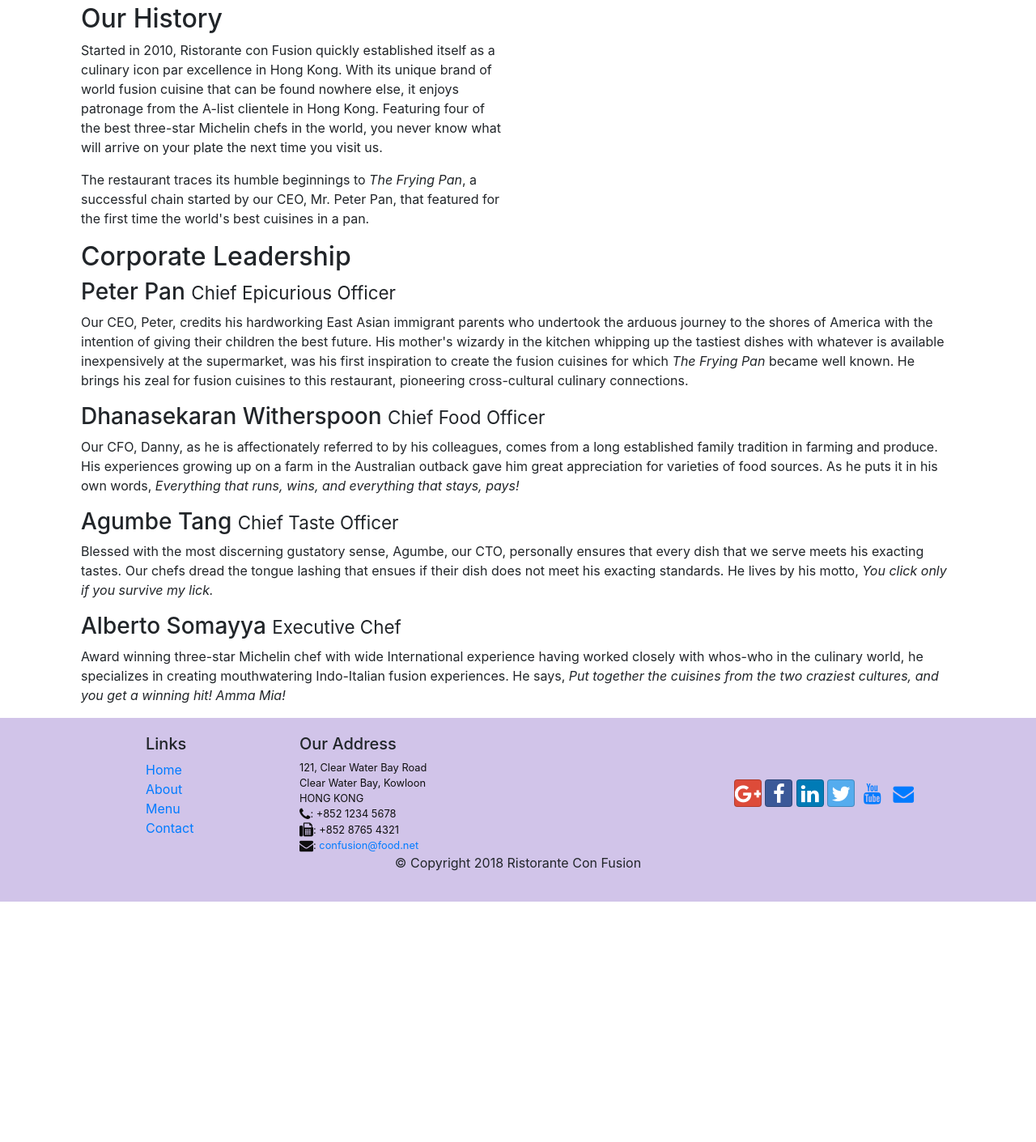
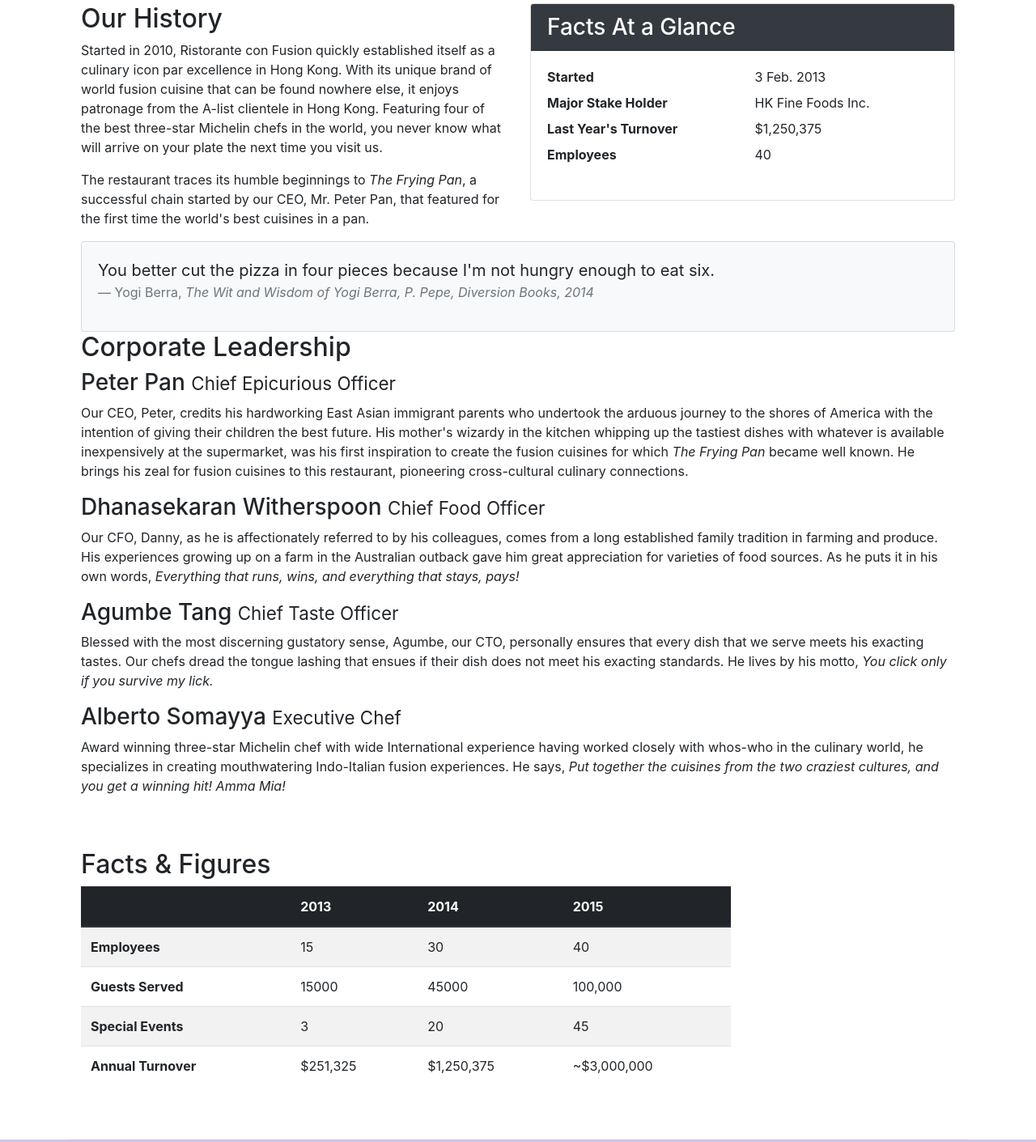
Before and after one commit to TamaraAlhajj/conFusion, a website: page aboutus.html in a window 1280 px wide. Shown: the part 461-1872 px from the top of the page at 81% size. Before the commit the page ends 1575 px from the top, so only its background shows below. Drawn offline with nearby package versions, Linux system fonts and the light colour scheme.

Commit message:
alerting users

```diff
--- a/aboutus.html
+++ b/aboutus.html
@@ -22,13 +22,16 @@
             <button class="navbar-toggler" type="button" data-toggle="collapse" data-target="#Navbar">
                 <span class="navbar-toggler-icon"></span>
             </button>
-                <a class="navbar-brand mr-auto" href="./index.html">Ristorante Con Fusion</a>
+            <a class="navbar-brand mr-auto" href="./index.html"><img src="img/logo.png" height="30" width="41"></a>
             <div class="collapse navbar-collapse" id="Navbar">
                 <ul class="navbar-nav mr-auto">
-                        <li class="nav-item"><a class="nav-link" href="./index.html"><span class= "fa fa-home fa-lg"></span> Home</a></li>
-                        <li class="nav-item active"><a class="nav-link" href="#"><span class= "fa fa-info fa-lg"></span> About</a></li>
-                        <li class="nav-item"><a class="nav-link" href="#"><span class= "fa fa-list fa-lg"></span> Menu</a></li>
-                            <li class="nav-item"><a class="nav-link" href="./contactus.html"><span class= "fa fa-address-card fa-lg"></span> Contact</a></li>
+                    <li class="nav-item"><a class="nav-link" href="./index.html"><span class="fa fa-home fa-lg"></span>
+                            Home</a></li>
+                    <li class="nav-item active"><a class="nav-link" href="#"><span class="fa fa-info fa-lg"></span>
+                            About</a></li>
+                    <li class="nav-item"><a class="nav-link" href="#"><span class="fa fa-list fa-lg"></span> Menu</a></li>
+                    <li class="nav-item"><a class="nav-link" href="./contactus.html"><span class="fa fa-address-card fa-lg"></span>
+                            Contact</a></li>
                 </ul>
             </div>
         </div>
@@ -38,9 +41,11 @@
             <div class="row row-header">
                 <div class="col-12 col-sm-6">
                     <h1>Ristorante con Fusion</h1>
-                    <p>We take inspiration from the World's best cuisines, and create a unique fusion experience. Our lipsmacking creations will tickle your culinary senses!</p>
+                    <p>We take inspiration from the World's best cuisines, and create a unique fusion experience. Our
+                        lipsmacking creations will tickle your culinary senses!</p>
                 </div>
-                <div class="col-12 col-sm">
+                <div class="col-12 col-sm align-self-center">
+                    <img src="img/logo.png" class="img-fluid">
                 </div>
             </div>
         </div>
@@ -61,10 +66,41 @@
         <div class="row row-header">
             <div class="col-12 col-sm-6">
                 <h2>Our History</h2>
-                <p>Started in 2010, Ristorante con Fusion quickly established itself as a culinary icon par excellence in Hong Kong. With its unique brand of world fusion cuisine that can be found nowhere else, it enjoys patronage from the A-list clientele in Hong Kong.  Featuring four of the best three-star Michelin chefs in the world, you never know what will arrive on your plate the next time you visit us.</p>
-                <p>The restaurant traces its humble beginnings to <em>The Frying Pan</em>, a successful chain started by our CEO, Mr. Peter Pan, that featured for the first time the world's best cuisines in a pan.</p>
+                <p>Started in 2010, Ristorante con Fusion quickly established itself as a culinary icon par excellence
+                    in Hong Kong. With its unique brand of world fusion cuisine that can be found nowhere else, it
+                    enjoys patronage from the A-list clientele in Hong Kong. Featuring four of the best three-star
+                    Michelin chefs in the world, you never know what will arrive on your plate the next time you visit
+                    us.</p>
+                <p>The restaurant traces its humble beginnings to <em>The Frying Pan</em>, a successful chain started
+                    by our CEO, Mr. Peter Pan, that featured for the first time the world's best cuisines in a pan.</p>
             </div>
-            <div>
+            <div class="col-12 col-sm-6">
+                <div class="card">
+                    <h3 class="card-header bg-dark text-white">Facts At a Glance</h3>
+                    <div class="card-body">
+                        <dl class="row">
+                            <dt class="col-6">Started</dt>
+                            <dd class="col-6">3 Feb. 2013</dd>
+                            <dt class="col-6">Major Stake Holder</dt>
+                            <dd class="col-6">HK Fine Foods Inc.</dd>
+                            <dt class="col-6">Last Year's Turnover</dt>
+                            <dd class="col-6">$1,250,375</dd>
+                            <dt class="col-6">Employees</dt>
+                            <dd class="col-6">40</dd>
+                        </dl>
+                    </div>
+                </div>
+            </div>
+            <div class="col-12">
+                <div class="card card-body bg-light">
+                    <blockquote class="blockquote">
+                        <p class="mb-0">You better cut the pizza in four pieces because I'm not hungry enough to eat
+                            six.</p>
+                        <footer class="blockquote-footer">Yogi Berra,
+                            <cite title="Source Title">The Wit and Wisdom of Yogi Berra, P. Pepe, Diversion Books, 2014</cite>
+                        </footer>
+                    </blockquote>
+                </div>
             </div>
         </div>
 
@@ -73,16 +109,75 @@
             <div class="col col-sm">
                 <h2>Corporate Leadership</h2>
                 <h3>Peter Pan <small>Chief Epicurious Officer</small></h3>
-                <p class="d-none d-sm-block">Our CEO, Peter, credits his hardworking East Asian immigrant parents who undertook the arduous journey to the shores of America with the intention of giving their children the best future. His mother's wizardy in the kitchen whipping up the tastiest dishes with whatever is available inexpensively at the supermarket, was his first inspiration to create the fusion cuisines for which <em>The Frying Pan</em> became well known. He brings his zeal for fusion cuisines to this restaurant, pioneering cross-cultural culinary connections.</p>
+                <p class="d-none d-sm-block">Our CEO, Peter, credits his hardworking East Asian immigrant parents who
+                    undertook the arduous journey to the shores of America with the intention of giving their children
+                    the best future. His mother's wizardy in the kitchen whipping up the tastiest dishes with whatever
+                    is available inexpensively at the supermarket, was his first inspiration to create the fusion
+                    cuisines for which <em>The Frying Pan</em> became well known. He brings his zeal for fusion
+                    cuisines to this restaurant, pioneering cross-cultural culinary connections.</p>
                 <h3>Dhanasekaran Witherspoon <small>Chief Food Officer</small></h3>
-                <p class="d-none d-sm-block">Our CFO, Danny, as he is affectionately referred to by his colleagues, comes from a long established family tradition in farming and produce. His experiences growing up on a farm in the Australian outback gave him great appreciation for varieties of food sources. As he puts it in his own words, <em>Everything that runs, wins, and everything that stays, pays!</em></p>
+                <p class="d-none d-sm-block">Our CFO, Danny, as he is affectionately referred to by his colleagues,
+                    comes from a long established family tradition in farming and produce. His experiences growing up
+                    on a farm in the Australian outback gave him great appreciation for varieties of food sources. As
+                    he puts it in his own words, <em>Everything that runs, wins, and everything that stays, pays!</em></p>
                 <h3>Agumbe Tang <small>Chief Taste Officer</small></h3>
-                <p class="d-none d-sm-block">Blessed with the most discerning gustatory sense, Agumbe, our CTO, personally ensures that every dish that we serve meets his exacting tastes. Our chefs dread the tongue lashing that ensues if their dish does not meet his exacting standards. He lives by his motto, <em>You click only if you survive my lick.</em></p>
+                <p class="d-none d-sm-block">Blessed with the most discerning gustatory sense, Agumbe, our CTO,
+                    personally ensures that every dish that we serve meets his exacting tastes. Our chefs dread the
+                    tongue lashing that ensues if their dish does not meet his exacting standards. He lives by his
+                    motto, <em>You click only if you survive my lick.</em></p>
                 <h3>Alberto Somayya <small>Executive Chef</small></h3>
-                <p class="d-none d-sm-block">Award winning three-star Michelin chef with wide International experience having worked closely with whos-who in the culinary world, he specializes in creating mouthwatering Indo-Italian fusion experiences. He says, <em>Put together the cuisines from the two craziest cultures, and you get a winning hit! Amma Mia!</em></p>
+                <p class="d-none d-sm-block">Award winning three-star Michelin chef with wide International experience
+                    having worked closely with whos-who in the culinary world, he specializes in creating mouthwatering
+                    Indo-Italian fusion experiences. He says, <em>Put together the cuisines from the two craziest
+                        cultures, and you get a winning hit! Amma Mia!</em></p>
             </div>
         </div>
+        <div class="row row-content">
+            <div class="col-12 col-sm-9">
+                <h2>Facts &amp; Figures</h2>
+                <div class="table-responsive">
+                    <table class="table table-striped">
+                        <thead class="thead-dark">
+                            <tr>
+                                <th>&nbsp;</th>
+                                <th>2013</th>
+                                <th>2014</th>
+                                <th>2015</th>
+                            </tr>
+                        </thead>
+                        <tbody>
+                            <tr>
+                                <th>Employees</th>
+                                <td>15</td>
+                                <td>30</td>
+                                <td>40</td>
+                            </tr>
+                            <tr>
+                                <th>Guests Served</th>
+                                <td>15000</td>
+                                <td>45000</td>
+                                <td>100,000</td>
+                            </tr>
+                            <tr>
+                                <th>Special Events</th>
+                                <td>3</td>
+                                <td>20</td>
+                                <td>45</td>
+                            </tr>
+                            <tr>
+                                <th>Annual Turnover</th>
+                                <td>$251,325</td>
+                                <td>$1,250,375</td>
+                                <td>~$3,000,000</td>
+                            </tr>
+                        </tbody>
+                    </table>
+                </div>
+            </div>
+            <div class="col-12 col-sm-3">
 
+            </div>
+        </div>
     </div>
 
     <footer class="footer">
@@ -111,7 +206,8 @@
                 <div class="col-12 col-sm-4 align-self-center">
                     <div class="text-center">
                         <a class="btn btn-social-icon btn-google" href="http://google.com/+"><i class="fa fa-google-plus fa-lg"></i></a>
-                        <a class="btn btn-social-icon btn-facebook" href="http://www.facebook.com/profile.php?id="><i class="fa fa-facebook fa-lg"></i></a>
+                        <a class="btn btn-social-icon btn-facebook" href="http://www.facebook.com/profile.php?id="><i
+                                class="fa fa-facebook fa-lg"></i></a>
                         <a class="btn btn-social-icon btn-linkedin" href="http://www.linkedin.com/in/"><i class="fa fa-linkedin fa-lg"></i></a>
                         <a class="btn btn-social-icon btn-twitter" href="http://twitter.com/"><i class="fa fa-twitter fa-lg"></i></a>
                         <a class="btn btn-social-icon btn-youtube" href="http://youtube.com/"><i class="fa fa-youtube fa-lg"></i></a>
```
Also changed, not shown: contactus.html (+15 -8 lines), index.html (+36 -12 lines), img/alberto.png (added), img/buffet.png (added), img/logo.png (added), img/uthappizza.png (added), 2 other files. Lines whose indentation alone changed are shown as unchanged.
